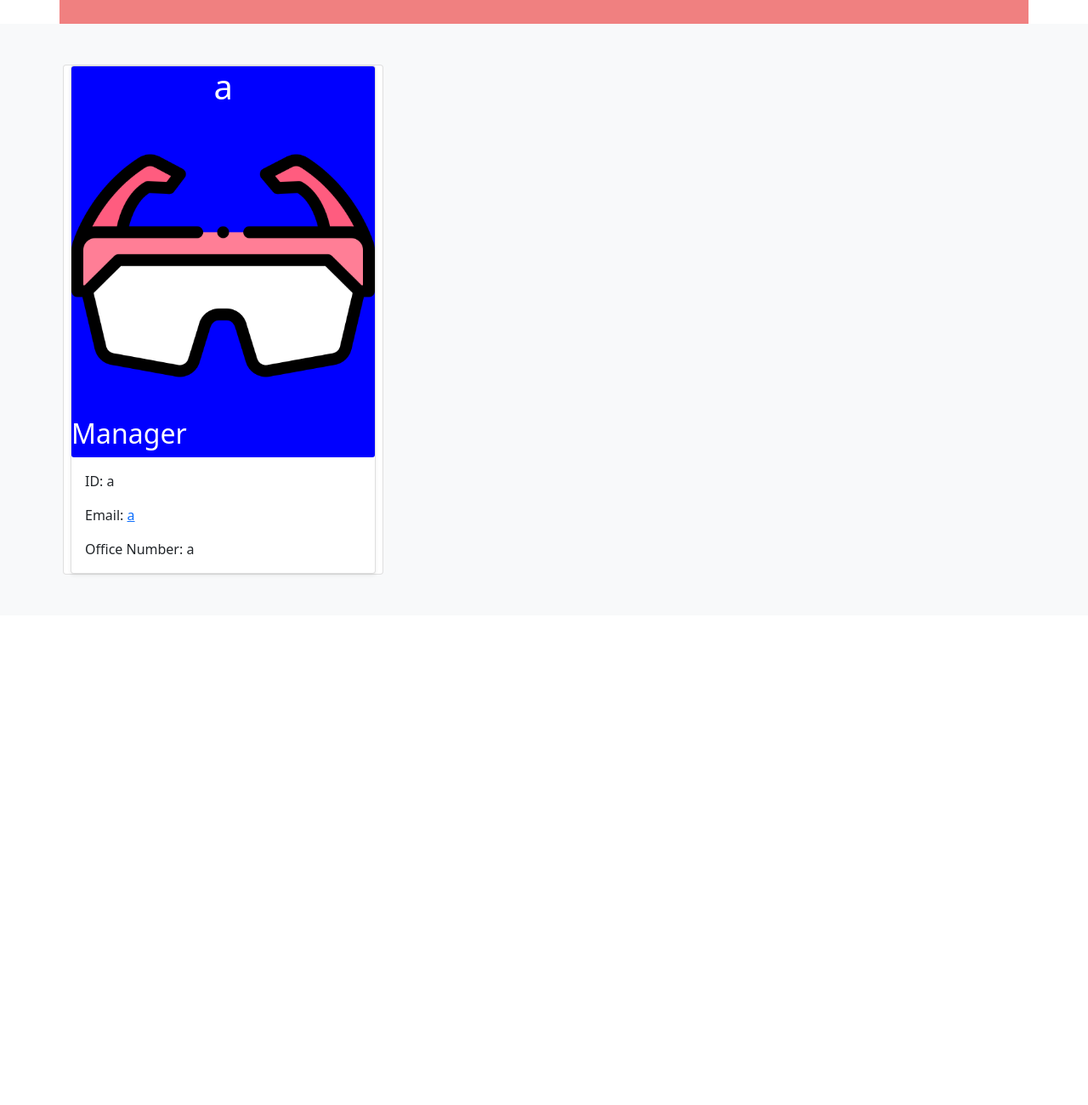
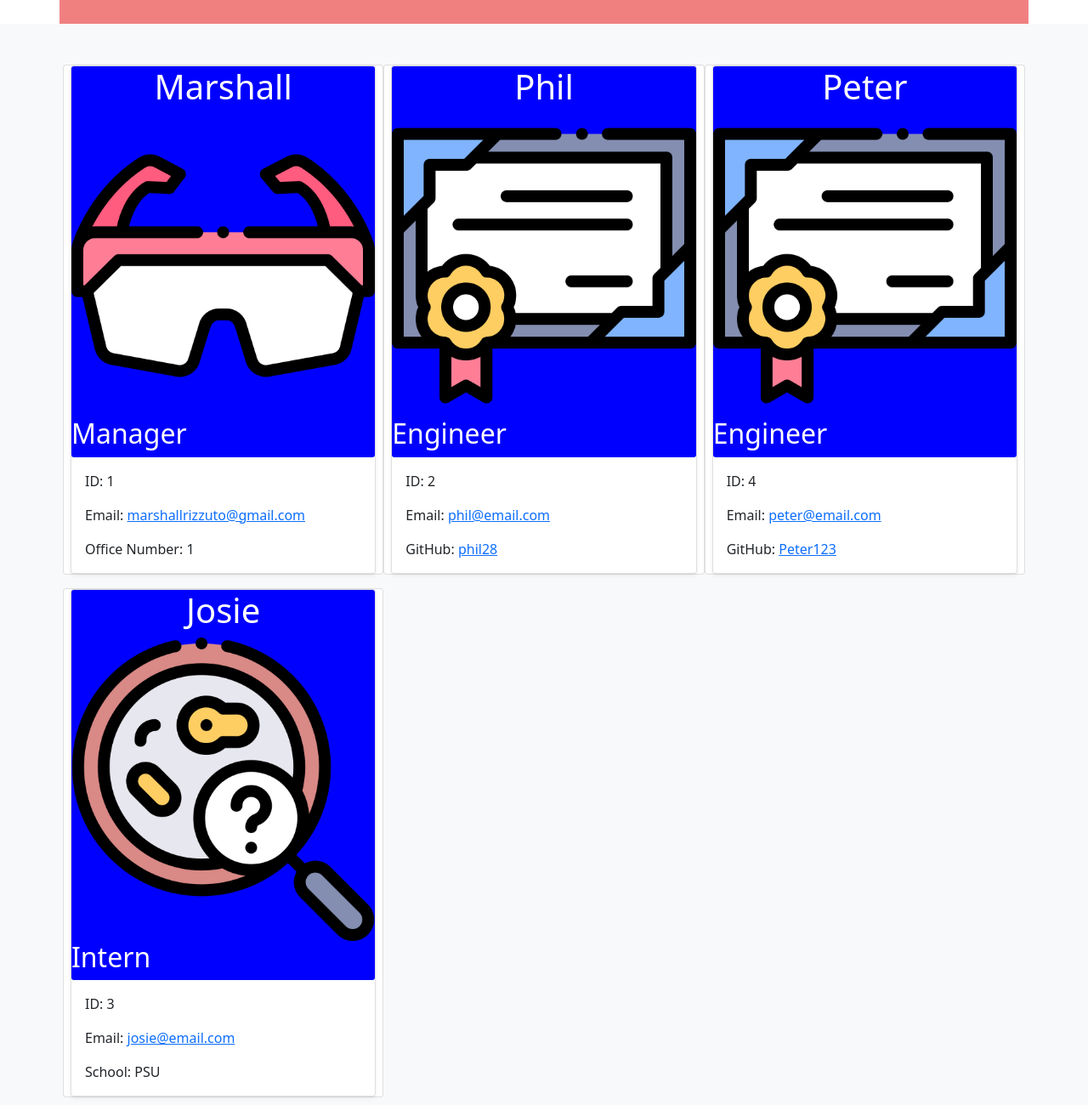
Before and after one commit to Zoot83/Team_Generator, a website: page dist/index.html in a window 1280 px wide. Shown: the part 220-1520 px from the top of the page at 85% size. Before the commit the page ends 944 px from the top, so only its background shows below. Drawn offline with nearby package versions, Linux system fonts and the light colour scheme.

Commit message:
new file:   README.md 	modified:   dist/index.html

```diff
--- a/dist/index.html
+++ b/dist/index.html
@@ -30,13 +30,55 @@
           <div class="col">
             <div class="card shadow-sm">
                 <div class="card-img">
-                    <h1 class="head-name">a</h1>
+                    <h1 class="head-name">Marshall</h1>
                     <h2><img class="card-img-top" src="../assets/manager.png">Manager</h2>
                 </div>
               <div class="card-body">
-                <p class="card-text">ID: a</p>
-                <p class="card-text">Email: <a href="mailto:a">a</a></p>
-                <p class="card-text">Office Number: a </p>
+                <p class="card-text">ID: 1</p>
+                <p class="card-text">Email: <a href="mailto:marshallrizzuto@gmail.com">marshallrizzuto@gmail.com</a></p>
+                <p class="card-text">Office Number: 1 </p>
+              </div>
+            </div>
+          </div>
+        </div><div class="card px-2">
+          <div class="col">
+            <div class="card shadow-sm">
+                <div class="card-img">
+                    <h1 class="head-name">Phil</h1>
+                    <h2><img class="card-img-top" src="../assets/engineer.png">Engineer</h2>
+                </div>
+              <div class="card-body">
+                <p class="card-text">ID: 2</p>
+                <p class="card-text">Email: <a href="mailto:phil@email.com">phil@email.com</a></p>
+                <p class="card-text">GitHub: <a href="https://github.com/phil28">phil28</a> </p>
+              </div>
+            </div>
+          </div>
+        </div><div class="card px-2">
+          <div class="col">
+            <div class="card shadow-sm">
+                <div class="card-img">
+                    <h1 class="head-name">Peter</h1>
+                    <h2><img class="card-img-top" src="../assets/engineer.png">Engineer</h2>
+                </div>
+              <div class="card-body">
+                <p class="card-text">ID: 4</p>
+                <p class="card-text">Email: <a href="mailto:peter@email.com">peter@email.com</a></p>
+                <p class="card-text">GitHub: <a href="https://github.com/Peter123">Peter123</a> </p>
+              </div>
+            </div>
+          </div>
+        </div><div class="card px-2">
+          <div class="col">
+            <div class="card shadow-sm">
+                <div class="card-img">
+                    <h1 class="head-name">Josie</h1>
+                    <h2><img class="card-img-top" src="../assets/intern.png">Intern</h2>
+                </div>
+              <div class="card-body">
+                <p class="card-text">ID: 3</p>
+                <p class="card-text">Email: <a href="mailto:josie@email.com">josie@email.com</a></p>
+                <p class="card-text">School: PSU </p>
               </div>
             </div>
           </div>
```
Also changed, not shown: README.md (added).
